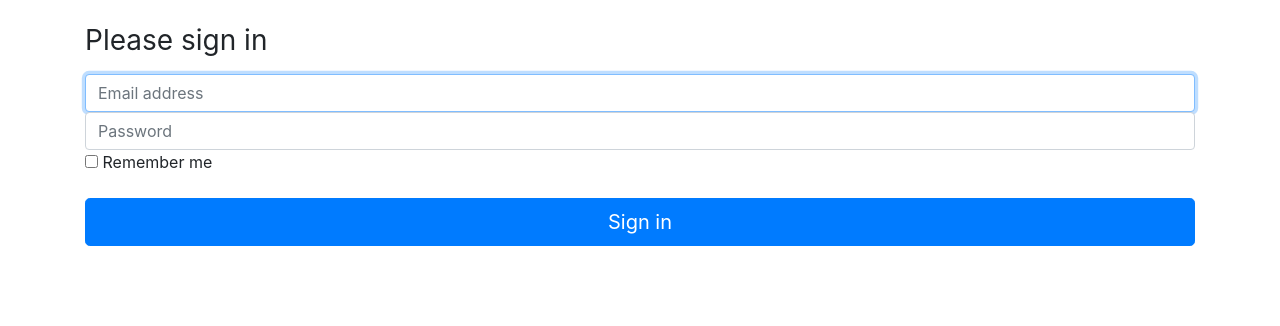
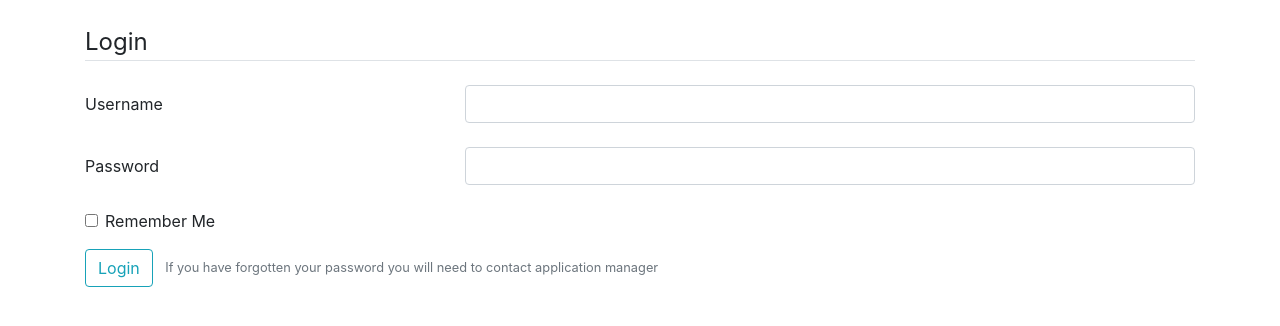
Before and after one commit to 99dreada/BOTICUS, a Flask app: page /User/login in a window 1280 px wide. Shown: the part 56-382 px from the top of the page. Run offline with Flask 2, Linux system fonts and the light colour scheme; some libraries are stand-ins or nearby versions.

Commit message:
bug fixes and updates

```diff
--- a/BOTICUS/blueprints/user.py
+++ b/BOTICUS/blueprints/user.py
@@ -1,8 +1,16 @@
 from flask import Blueprint, render_template
 from flask_login import current_user
+from BOTICUS.util import (
+    dict_but
+)
+
+from BOTICUS.forms import (
+    Login_Form
+)
 
 user = Blueprint('user', __name__)
 
 @user.route("/login", methods=['GET', 'POST'])
 def login():
-    return render_template('user/login.html')
+    form = Login_Form()
+    return render_template('user/login.html', title='Login', form=form)
--- /dev/null
+++ b/BOTICUS/forms.py
@@ -0,0 +1,15 @@
+from wtforms import(
+    Form,
+    StringField,
+    PasswordField,
+    BooleanField,
+    SubmitField,
+    validators,
+)
+from flask_wtf import FlaskForm
+
+class Login_Form(FlaskForm):
+    username = StringField('Username', validators=[validators.DataRequired(), validators.Length(min=2, max=20)])
+    password = PasswordField('Password', validators=[validators.DataRequired(), validators.Length(min=4)])
+    remember = BooleanField('Remember Me')
+    submit = SubmitField('Login')
--- a/BOTICUS/templates/includes/_formhelpers.html
+++ b/BOTICUS/templates/includes/_formhelpers.html
@@ -1 +1,33 @@
-{%%}
+{% macro render_field(field, editable=True, class_="") %}
+  {% if editable %}
+    {% set class_ = "{} form-control".format(class_) %}
+    {% if field.errors %}
+      {% set class_ = "{} is-invalid".format(class_) %}
+    {% endif %}
+    {% set classkwargs = kwargs | dict_but(class_=class_) %}
+    {{ field(**classkwargs)|safe }}
+  {% else %}
+    {% if field.__class__.__name__ == 'SelectField' %}
+      {% set thisvalue = dict(field.choices)[field.data] %}
+    {% else %}
+      {% set thisvalue = field.data | dtg_format %}
+    {% endif %}
+    <label class="form-control-plaintext w-auto {{ class_ }}"
+      id="{{ field.name }}">
+      {{ thisvalue }}
+    </label>
+    <input type="hidden" name="{{ field.name }}" value="{{ field.data | iso_8601_format }}">
+  {% endif %}
+  {% if field.errors %}
+    {% for error in field.errors %}
+      <div class="help-inline text-danger" >{{ error }}</div>
+    {% endfor %}
+  {% endif %}
+{% endmacro %}
+
+{% macro render_field_grid(field, left=4, right=8) %}
+  <div class="form-group row">
+    <label class="col-lg-{{ left }} col-form-label">{{field.label}}</label>
+    <div class="col-lg-{{ right }}">{{ render_field(field, **kwargs) }}</div>
+  </div>
+{% endmacro %}
--- a/BOTICUS/templates/user/login.html
+++ b/BOTICUS/templates/user/login.html
@@ -1,6 +1,30 @@
 {% extends 'base.html' %}
 
+{% from 'includes/_formhelpers.html' import render_field_grid %}
+
 {% block content %}
+
+<div>
+  <form method="POST" action="">
+    {{ form.hidden_tag() }}
+    <fieldset class="form-group">
+      <legend class="border-bottom mb-4">Login</legend>
+      {{ render_field_grid(form.username)}}
+      {{ render_field_grid(form.password)}}
+      <div class="form-check">
+        {{ form.remember(class="form-check-input")}}
+        {{ form.remember.label(class="form-check-label")}}
+      </div>
+    </fieldset>
+    <div class="form-group">
+      {{form.submit(class="btn btn-outline-info")}}
+      <small class="text-muted ml-2">
+        If you have forgotten your password you will need to contact application manager
+      </small>
+    </div>
+  </form>
+</div>
+<!--
 <form class="form-signin">
     <h1 class="h3 mb-3 font-weight-normal">Please sign in</h1>
     <label for="inputEmail" class="sr-only">Email address</label>
@@ -13,5 +37,5 @@
       </label>
     </div>
     <button class="btn btn-lg btn-primary btn-block" type="submit">Sign in</button>
-  </form>
+  </form>-->
 {% endblock %}
--- a/BOTICUS/util.py
+++ b/BOTICUS/util.py
@@ -0,0 +1,4 @@
+from BOTICUS import app
+@app.template_filter('dict_but')
+def dict_but(d, **kwargs):
+    return { **d, **kwargs }
--- a/requirements.txt
+++ b/requirements.txt
@@ -5,3 +5,6 @@ Flask-SQLAlchemy==2.5.1
 Jinja2==3.1.2
 SQLAlchemy==1.4.39
 Werkzeug==2.1.2
+Flask-WTF==1.0.1
+WTForms==3.0.1
+WTForms-SQLAlchemy==0.3
```
Also changed, not shown: 1 other file.
